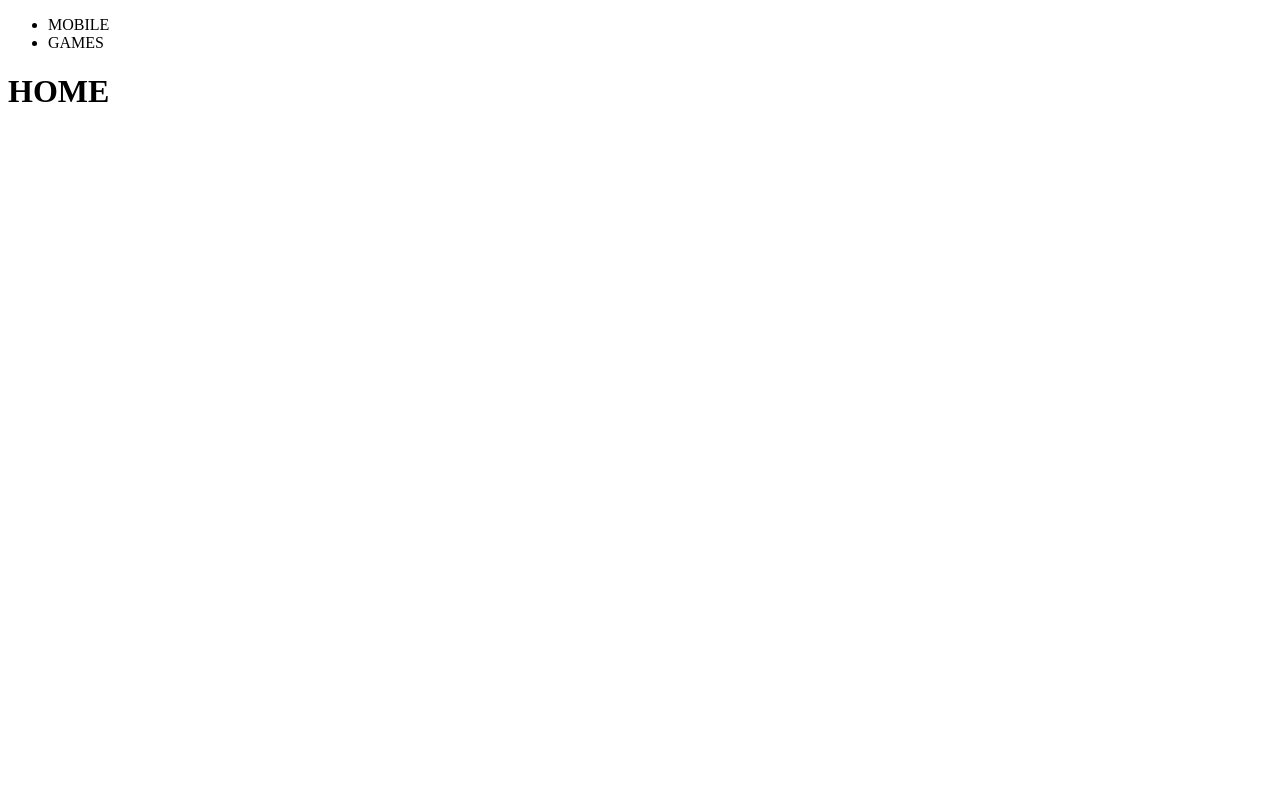
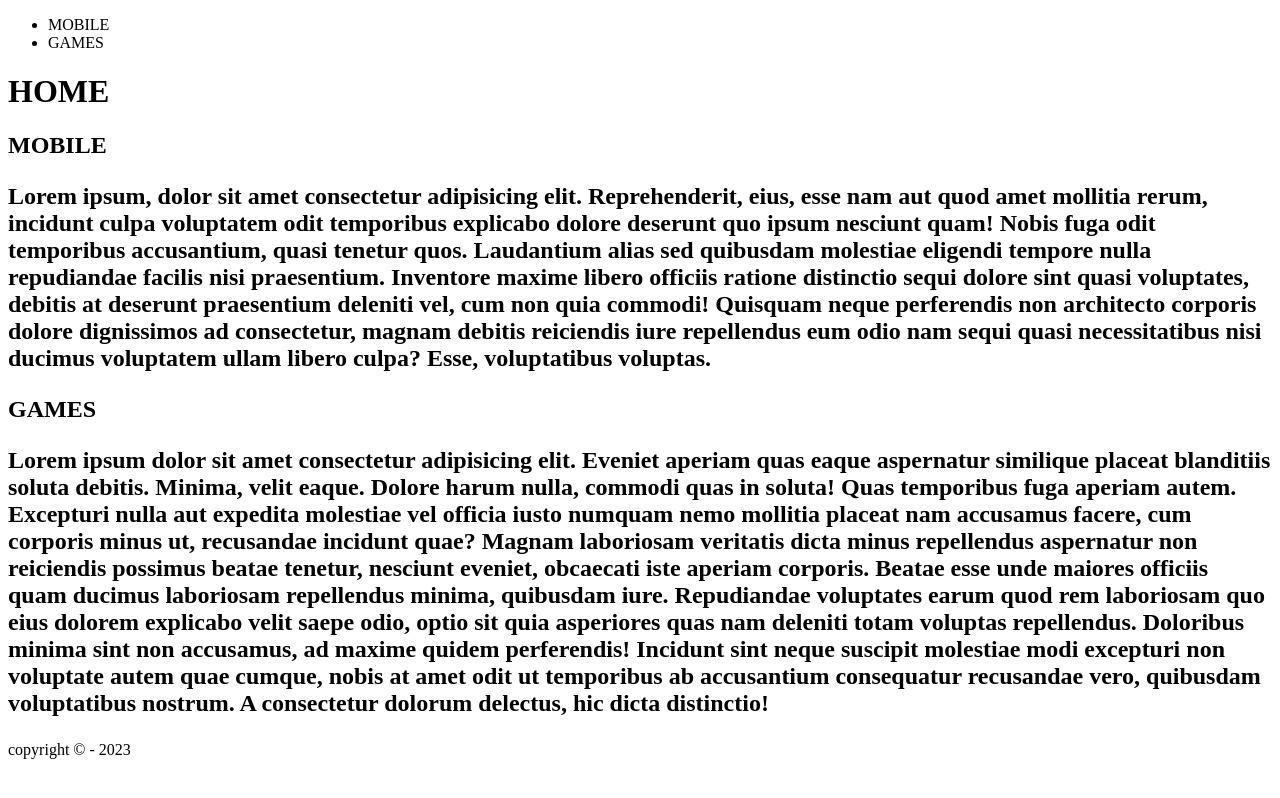
Before and after one commit to 1TDSPG-2023/exercicio-html1, a plain HTML site: page pf0670/index.html in a window 1280 px wide. Drawn offline with Linux system fonts and the light colour scheme.

Commit message:
section da index estruturada + all footer

```diff
--- a/pf0670/index.html
+++ b/pf0670/index.html
@@ -20,9 +20,14 @@
         </header>
 
         <section>
-            <h2>
+            <h2>MOBILE
                 <p>
-
+                    Lorem ipsum, dolor sit amet consectetur adipisicing elit. Reprehenderit, eius, esse nam aut quod amet mollitia rerum, incidunt culpa voluptatem odit temporibus explicabo dolore deserunt quo ipsum nesciunt quam! Nobis fuga odit temporibus accusantium, quasi tenetur quos. Laudantium alias sed quibusdam molestiae eligendi tempore nulla repudiandae facilis nisi praesentium. Inventore maxime libero officiis ratione distinctio sequi dolore sint quasi voluptates, debitis at deserunt praesentium deleniti vel, cum non quia commodi! Quisquam neque perferendis non architecto corporis dolore dignissimos ad consectetur, magnam debitis reiciendis iure repellendus eum odio nam sequi quasi necessitatibus nisi ducimus voluptatem ullam libero culpa? Esse, voluptatibus voluptas.
+                </p>
+            </h2>
+            <h2>GAMES
+                <p>
+                  Lorem ipsum dolor sit amet consectetur adipisicing elit. Eveniet aperiam quas eaque aspernatur similique placeat blanditiis soluta debitis. Minima, velit eaque. Dolore harum nulla, commodi quas in soluta! Quas temporibus fuga aperiam autem. Excepturi nulla aut expedita molestiae vel officia iusto numquam nemo mollitia placeat nam accusamus facere, cum corporis minus ut, recusandae incidunt quae? Magnam laboriosam veritatis dicta minus repellendus aspernatur non reiciendis possimus beatae tenetur, nesciunt eveniet, obcaecati iste aperiam corporis. Beatae esse unde maiores officiis quam ducimus laboriosam repellendus minima, quibusdam iure. Repudiandae voluptates earum quod rem laboriosam quo eius dolorem explicabo velit saepe odio, optio sit quia asperiores quas nam deleniti totam voluptas repellendus. Doloribus minima sint non accusamus, ad maxime quidem perferendis! Incidunt sint neque suscipit molestiae modi excepturi non voluptate autem quae cumque, nobis at amet odit ut temporibus ab accusantium consequatur recusandae vero, quibusdam voluptatibus nostrum. A consectetur dolorum delectus, hic dicta distinctio!
                 </p>
             </h2>
         </section>
@@ -30,7 +35,7 @@
 
         <footer>
             <p>
-
+                copyright &copy - 2023
             </p>
         </footer>
 
```
Also changed, not shown: pf0670/games.html (+1 -1 lines), pf0670/mobile.html (+1 -1 lines).
